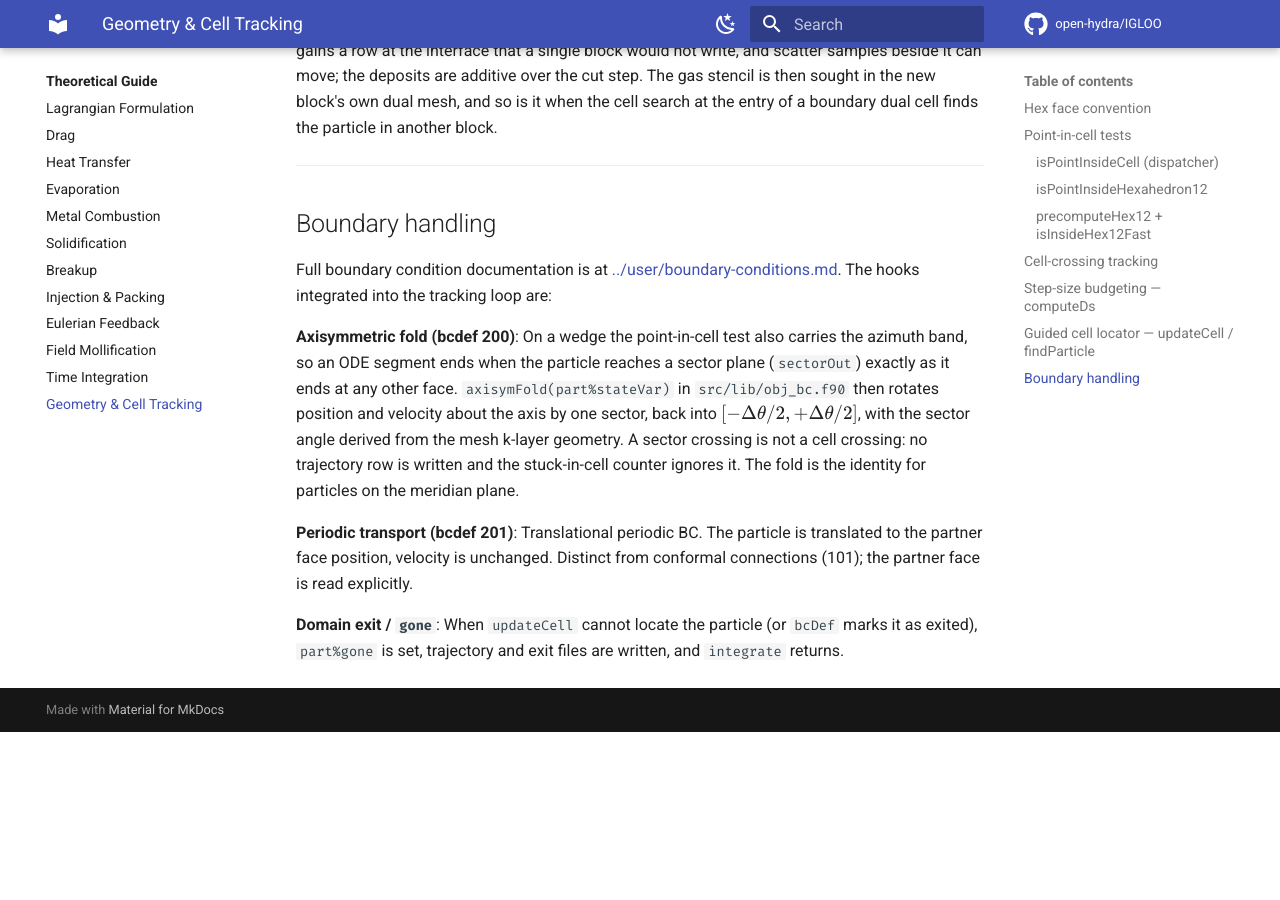
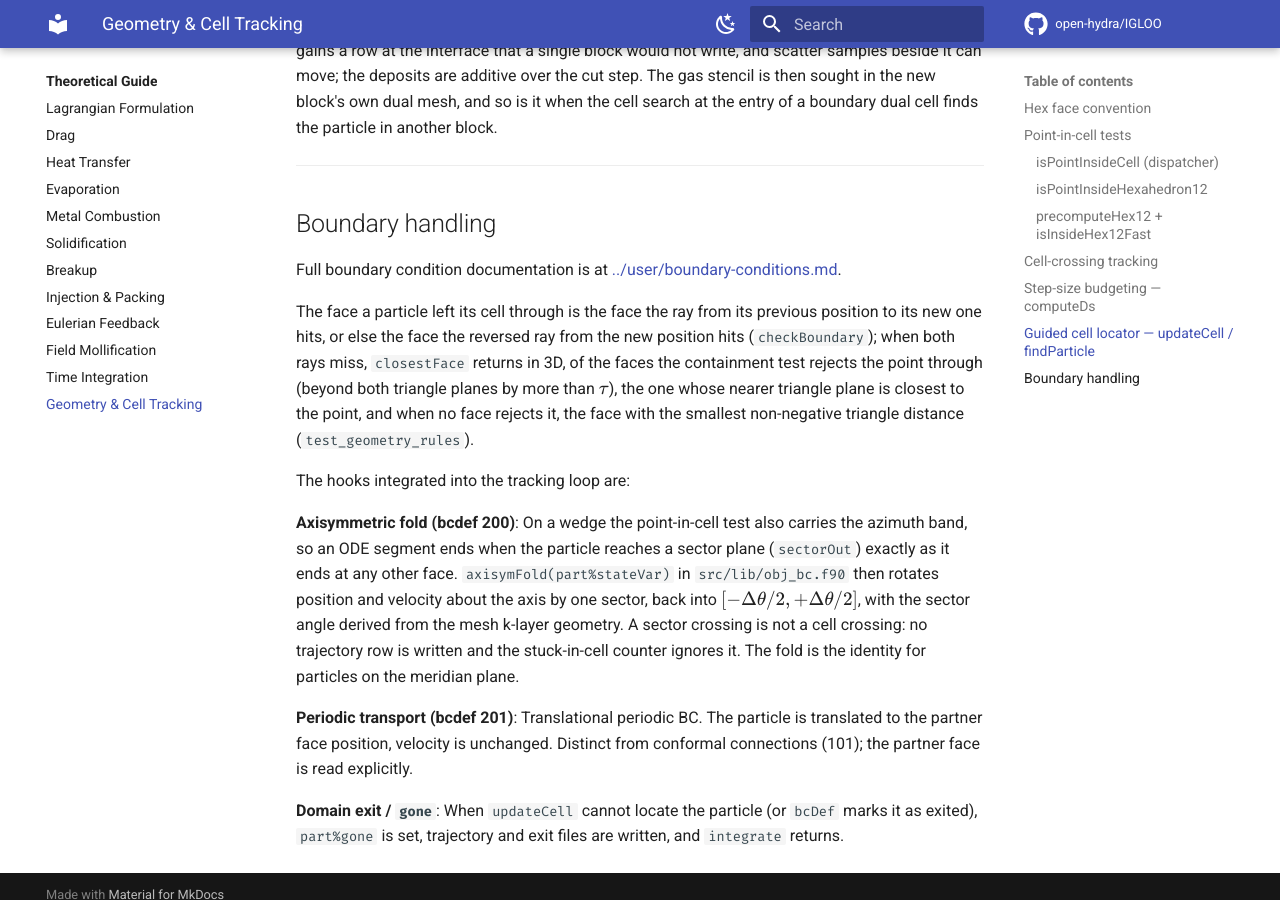
Before and after one commit to open-hydra/IGLOO, an MkDocs documentation site: the page built from docs/theory/geometry.md, in a window 1280 px wide and 900 px high, scrolled down 3212 px. Built offline with MkDocs 1.6.1 and Material for MkDocs 9.7.7, drawn with Linux system fonts in a browser that asks for light colours; comment, search, counter and statistics services are not loaded; before the commit the page ends 3944 px from its top, so only the background shows below that.

Commit message:
fix(geometry): the boundary search's fallback picks a face the point is outside of by the containment test's own rule
When checkBoundary's forward and reversed rays both miss, closestFace returns, of the faces the containment test
rejects the point through (both triangle distances above hexTol), the one with the smallest min(d1, d2); when no
face rejects the point, the face of the smallest non-negative triangle distance, as before. One triangle beyond
its plane no longer picks a face the point is inside of. Gate infrastructure/geometry_rules (BF1-BF5).

Co-Authored-By: Claude Opus 5.5 (1M context) <noreply@anthropic.com>
Claude-Session: https://claude.ai/code/session_019zi1qiuw7HF2aRfC8FR4xx

```diff
--- a/docs/theory/geometry.md
+++ b/docs/theory/geometry.md
@@ -140,6 +140,13 @@ finds the particle in another block.
 ## Boundary handling
 
 Full boundary condition documentation is at [../user/boundary-conditions.md](../user/boundary-conditions.md).
+
+The face a particle left its cell through is the face the ray from its previous position to its new one hits, or
+else the face the reversed ray from the new position hits (`checkBoundary`); when both rays miss, `closestFace`
+returns in 3D, of the faces the containment test rejects the point through (beyond both triangle planes by more
+than $\tau$), the one whose nearer triangle plane is closest to the point, and when no face rejects it, the face
+with the smallest non-negative triangle distance (`test_geometry_rules`).
+
 The hooks integrated into the tracking loop are:
 
 **Axisymmetric fold (bcdef 200)**:
```
Also changed, not shown: docs/development/testing.md (+2 -2 lines), 6 other files.
